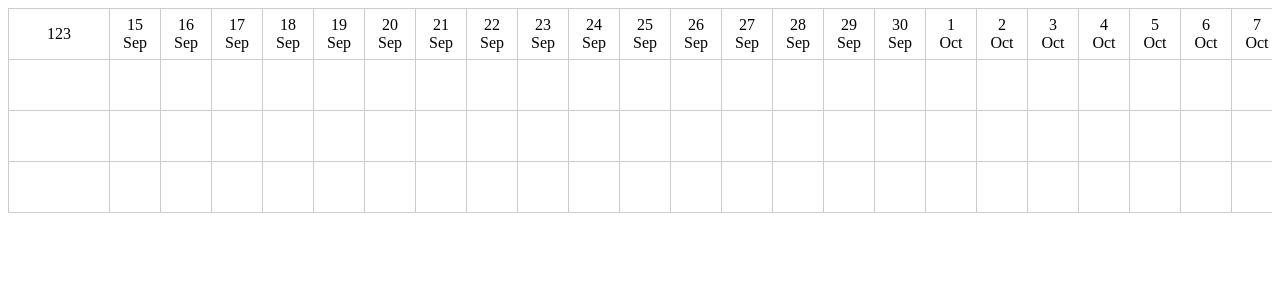
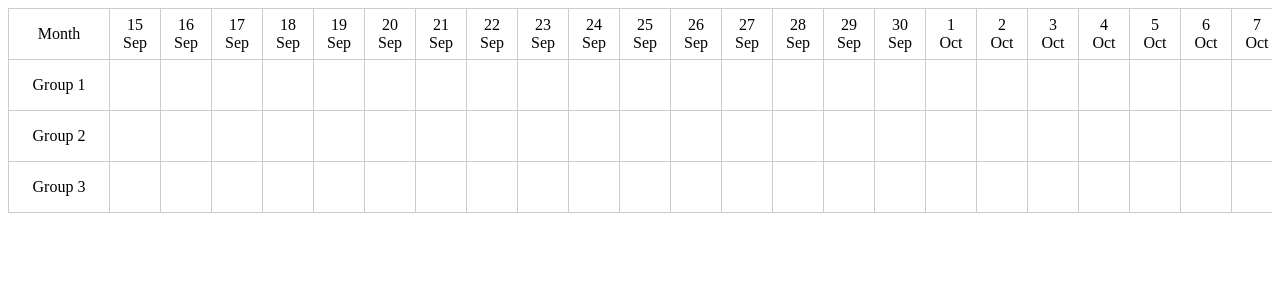
Before and after one commit to demark-pro/reactjs-scheduler, a React (Create React App) app: page / in a window 1280 px wide. Shown: the top 300 px of the page. Built offline with nearby package versions, Linux system fonts and the light colour scheme.

Commit message:
add group titles

```diff
--- a/src/components/Scheduler/Scheduler.jsx
+++ b/src/components/Scheduler/Scheduler.jsx
@@ -56,7 +56,9 @@ export default function Scheduler({
 
     for (const group of groups) {
       finishGroups.push(
-        <Col className={styles.group} style={{ height: colHeight }} />
+        <Col className={styles.group} style={{ height: colHeight }}>
+          <p>{group.title}</p>
+        </Col>
       );
     }
     return finishGroups;
@@ -83,7 +85,7 @@ export default function Scheduler({
   return (
     <div ref={containerRef} className={styles.container}>
       <div className={styles.leftside}>
-        <Col style={{ width: groupsColWidth, height: colHeight }}>123</Col>
+        <Col style={{ width: groupsColWidth, height: colHeight }}>Month</Col>
         <div className={styles.groups}>{renderGroups()}</div>
       </div>
 
```
